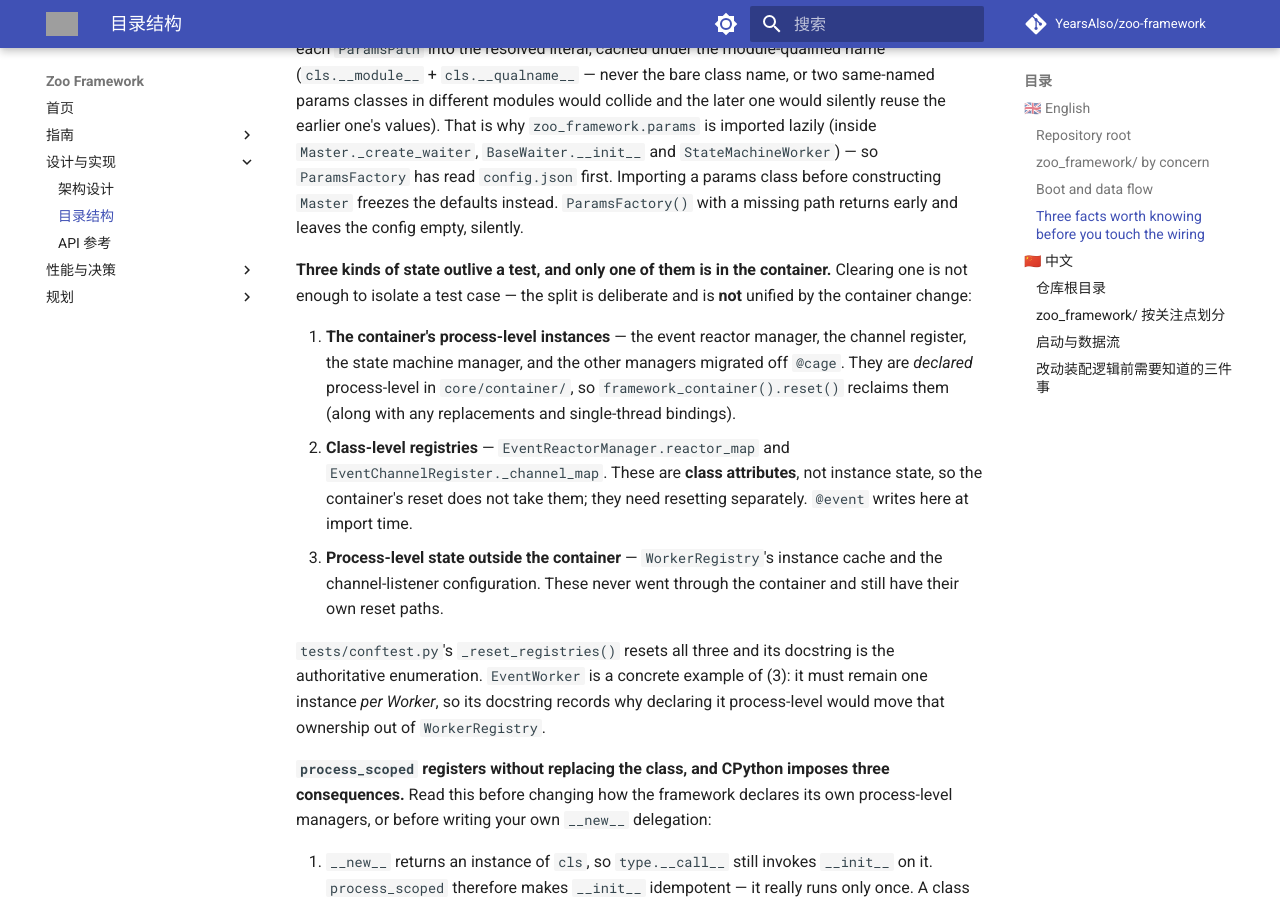
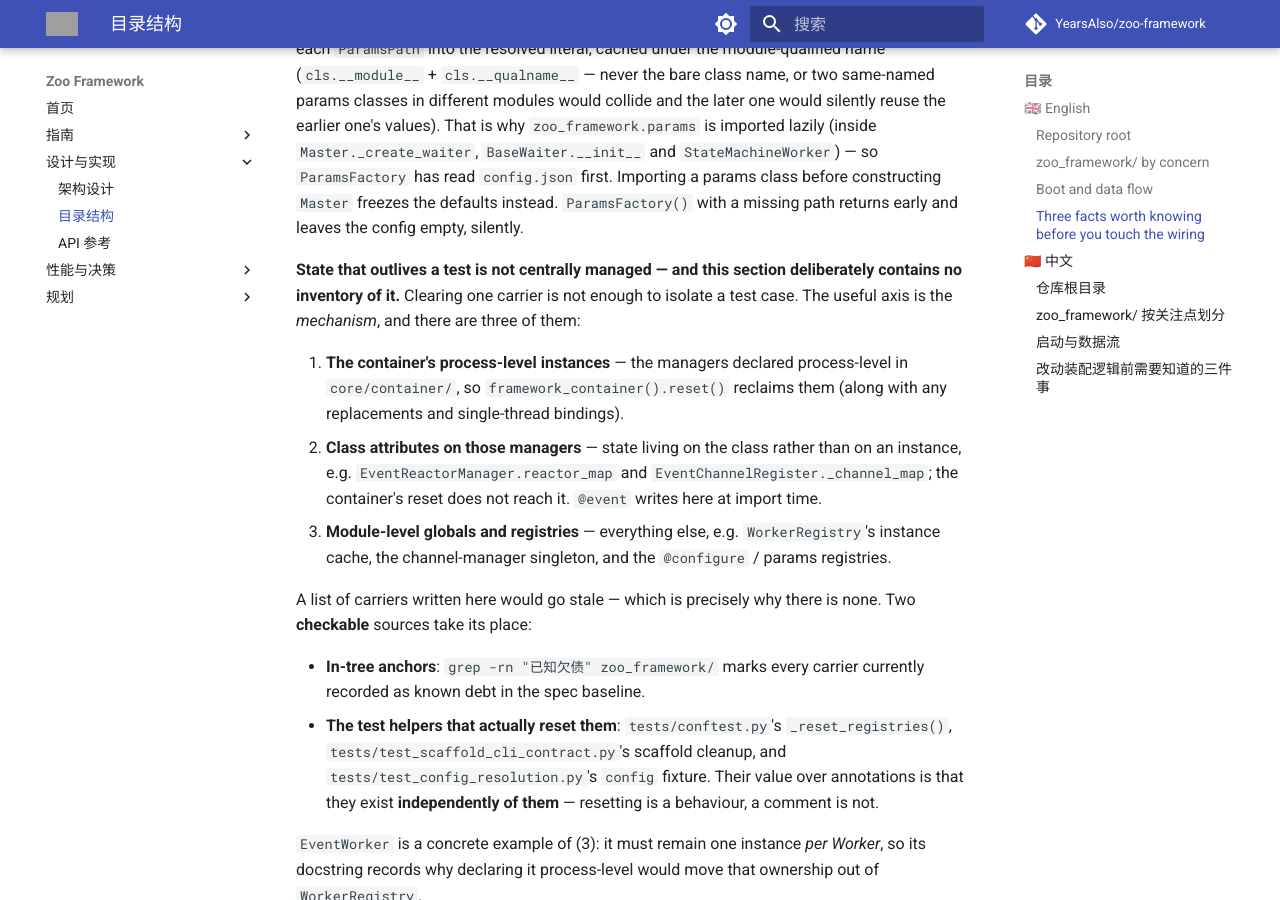
Before and after one commit to YearsAlso/zoo-framework, an MkDocs documentation site: the page built from docs/structure.md, in a window 1280 px wide and 900 px high, scrolled down 3114 px. Built offline with MkDocs 1.6.1 and Material for MkDocs 9.7.7, drawn with Linux system fonts in a browser that asks for light colours; comment, search, counter and statistics services are not loaded; some of the changed text lies outside the part shown; grey boxes are pictures that could not be loaded.

Commit message:
docs(structure): 那节的载体枚举改为按机制分类，并指向可核对的来源
原文标题写的是「有三类状态会活过单个用例」—— 把"我数过"写成了断言。而这正是缺陷：
按「测试是否必须为它单独复位」这个可从代码读出的客观判据去扫，我那份三类里并没有
config_funcs 与两个 config_params。问题不在数量算错，而在它**声称了一种并不成立的
穷举性**，读者不会去质疑它。所以修法不是补到六类七类，而是不再声称。

- 标题去掉数量与穷举语气，正文按**机制**分类（容器管理的 / 这些管理器上的类属性 /
  模块级全局与注册表），并明写本节刻意不含清单——列出载体就会过期
- 指向两个可核对的来源：代码内锚点 grep -rn "已知欠债" zoo_framework/（实测 7 文件
  8 处）+ 执行复位的测试辅助（conftest._reset_registries、test_scaffold_cli_contract
  的脚手架清理、test_config_resolution 的 config fixture）。后者先于任何标注存在，
  复位是行为、注释不是，故是更强的来源

与 fix-container-spec-baseline / anchor-debt-carriers 同源：枚举会漂移，机制不会。
中英两半同步。

Co-Authored-By: Claude Sonnet 5 <noreply@anthropic.com>

```diff
--- a/docs/structure.md
+++ b/docs/structure.md
@@ -105,26 +105,32 @@ earlier one's values). That is why
 first. Importing a params class before constructing `Master` freezes the defaults instead.
 `ParamsFactory()` with a missing path returns early and leaves the config empty, silently.
 
-**Three kinds of state outlive a test, and only one of them is in the container.** Clearing
-one is not enough to isolate a test case — the split is deliberate and is **not** unified by
-the container change:
+**State that outlives a test is not centrally managed — and this section deliberately contains
+no inventory of it.** Clearing one carrier is not enough to isolate a test case. The useful
+axis is the *mechanism*, and there are three of them:
 
-1. **The container's process-level instances** — the event reactor manager, the channel
-   register, the state machine manager, and the other managers migrated off `@cage`. They are
-   *declared* process-level in `core/container/`, so `framework_container().reset()` reclaims
-   them (along with any replacements and single-thread bindings).
-2. **Class-level registries** — `EventReactorManager.reactor_map` and
-   `EventChannelRegister._channel_map`. These are **class attributes**, not instance state, so
-   the container's reset does not take them; they need resetting separately. `@event` writes
-   here at import time.
-3. **Process-level state outside the container** — `WorkerRegistry`'s instance cache and the
-   channel-listener configuration. These never went through the container and still have their
-   own reset paths.
+1. **The container's process-level instances** — the managers declared process-level in
+   `core/container/`, so `framework_container().reset()` reclaims them (along with any
+   replacements and single-thread bindings).
+2. **Class attributes on those managers** — state living on the class rather than on an
+   instance, e.g. `EventReactorManager.reactor_map` and `EventChannelRegister._channel_map`;
+   the container's reset does not reach it. `@event` writes here at import time.
+3. **Module-level globals and registries** — everything else, e.g. `WorkerRegistry`'s instance
+   cache, the channel-manager singleton, and the `@configure` / params registries.
 
-`tests/conftest.py`'s `_reset_registries()` resets all three and its docstring is the
-authoritative enumeration. `EventWorker` is a concrete example of (3): it must remain one
-instance *per Worker*, so its docstring records why declaring it process-level would move that
-ownership out of `WorkerRegistry`.
+A list of carriers written here would go stale — which is precisely why there is none. Two
+**checkable** sources take its place:
+
+- **In-tree anchors**: `grep -rn "已知欠债" zoo_framework/` marks every carrier currently
+  recorded as known debt in the spec baseline.
+- **The test helpers that actually reset them**: `tests/conftest.py`'s `_reset_registries()`,
+  `tests/test_scaffold_cli_contract.py`'s scaffold cleanup, and `tests/test_config_resolution.py`'s
+  `config` fixture. Their value over annotations is that they exist **independently of them** —
+  resetting is a behaviour, a comment is not.
+
+`EventWorker` is a concrete example of (3): it must remain one instance *per Worker*, so its
+docstring records why declaring it process-level would move that ownership out of
+`WorkerRegistry`.
 
 **`process_scoped` registers without replacing the class, and CPython imposes three
 consequences.** Read this before changing how the framework declares its own process-level
@@ -239,18 +245,24 @@ Master.run               asyncio 任务每秒循环一次 waiter.execute_service
 好让 `ParamsFactory` 先读完 `config.json`。在构造 `Master` 之前导入某个 params 类，会把
 默认值**冻结**下来。`ParamsFactory()` 在路径缺失时会提前返回，并**静默**留下空配置。
 
-**有三类状态会活过单个用例，其中只有一类在容器里。** 只清掉一类不足以隔离用例 —— 这个划分是
-刻意的，容器变更**没有**把它统一：
+**会活过单个用例的状态不是集中管理的 —— 本节刻意不含它的清单。** 只清掉一处不足以隔离用例。
+有用的区分轴是**机制**，共三种：
 
-1. **容器的进程级实例** —— 事件反应器管理器、通道注册器、状态机管理器，以及其余从 `@cage`
-   迁出的管理器。它们在 `core/container/` 里被**声明**为进程级，因此
+1. **容器的进程级实例** —— 在 `core/container/` 里被**声明**为进程级的那些管理器，因此
    `framework_container().reset()` 会回收它们（顺带清掉替换与单线程绑定）。
-2. **类级注册表** —— `EventReactorManager.reactor_map` 与 `EventChannelRegister._channel_map`。
-   它们是**类属性**而非实例状态，容器复位带不走，需单独复位。`@event` 在导入时写入这里。
-3. **容器之外的进程级状态** —— `WorkerRegistry` 的实例缓存与通道监听配置。它们从不走容器，
-   现在也不走，各有各的复位方式。
+2. **这些管理器上的类属性** —— 住在类而非实例上的状态，例如 `EventReactorManager.reactor_map`
+   与 `EventChannelRegister._channel_map`；容器复位够不到它。`@event` 在导入时写入这里。
+3. **模块级全局与注册表** —— 其余的，例如 `WorkerRegistry` 的实例缓存、通道管理器单例，以及
+   `@configure` 与 params 的注册表。
 
-`tests/conftest.py` 的 `_reset_registries()` 三类都复位，其 docstring 是权威清单。
+在这里列出载体清单就会过期 —— 这正是本节不列的原因。取代它的是两个**可核对**的来源：
+
+- **代码内锚点**：`grep -rn "已知欠债" zoo_framework/` 标出当前在规范基线里被记为已知欠债的
+  每一处载体。
+- **真正执行复位的测试辅助**：`tests/conftest.py` 的 `_reset_registries()`、
+  `tests/test_scaffold_cli_contract.py` 的脚手架清理、以及 `tests/test_config_resolution.py`
+  的 `config` fixture。它们相对于标注的价值在于**先于标注存在** —— 复位是行为，注释不是。
+
 `EventWorker` 是第 3 类的具体例子：它必须保持「每个 Worker 一个实例」，其 docstring 记录了
 为什么把它声明为进程级会把这份归属从 `WorkerRegistry` 挪走。
 
```
